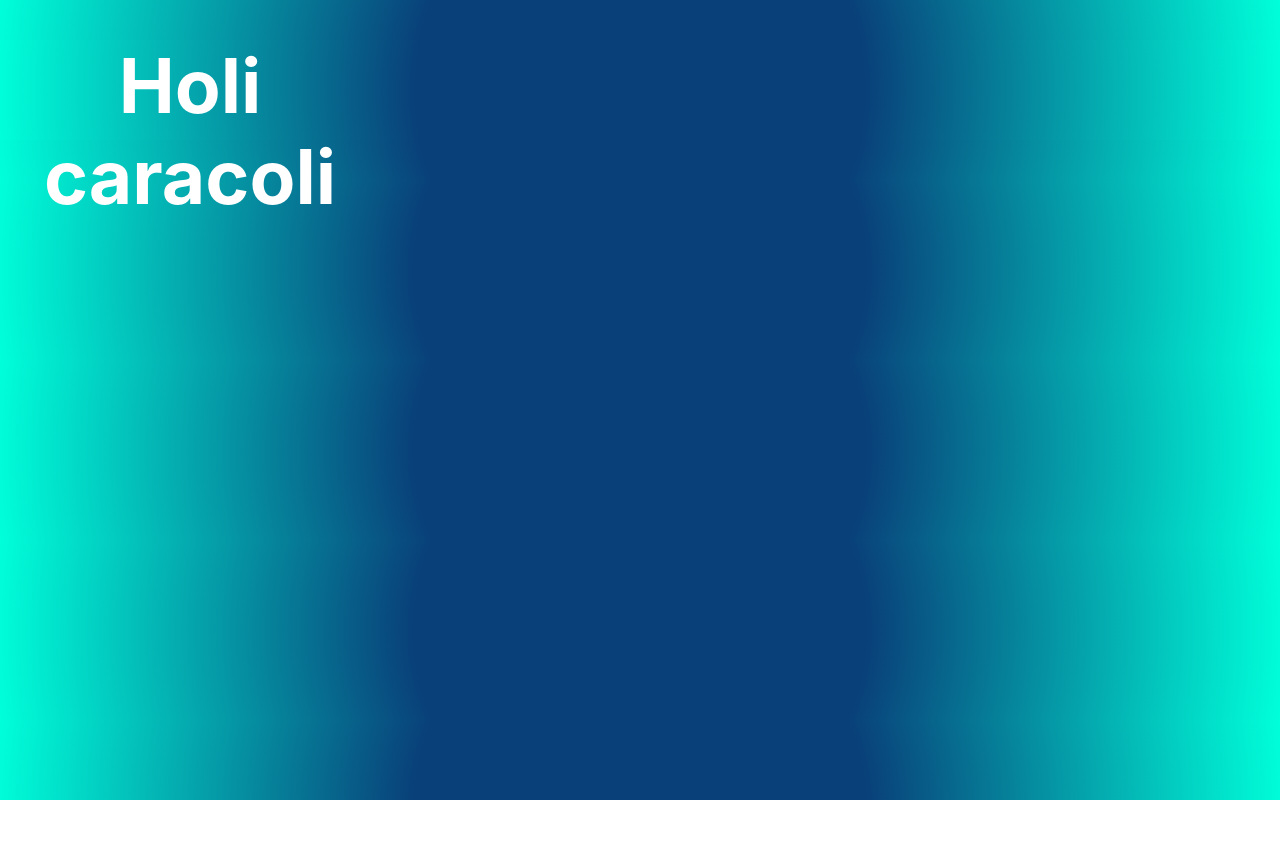
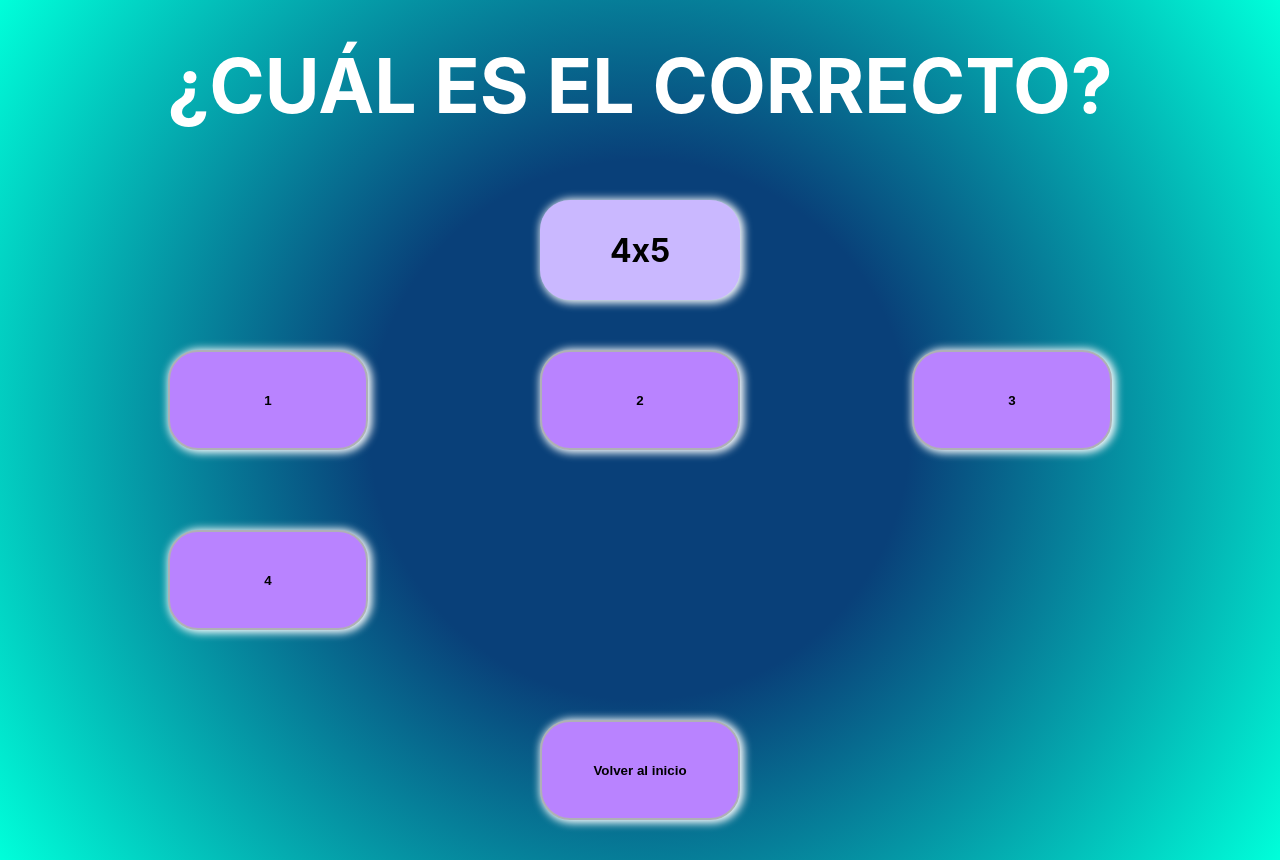
Before and after one commit to MariaJGuerrero/app-multiplicaciones, a React (Create React App) app: page /verdadero in a window 1280 px wide. Before the commit the page ends 800 px from the top, so only its background shows below. Built offline with nearby package versions, Linux system fonts and the light colour scheme.

Commit message:
creo boton inicio y añado contenido a componente verdadero

```diff
--- a/src/App.css
+++ b/src/App.css
@@ -27,7 +27,7 @@ html, body{
 .titulo{
   color: white;
   font-size: 75px;
-  width: 300px;
+  min-width: 300px;
   height: 100px;
   text-align: center;
   margin: 40px;
--- /dev/null
+++ b/src/componentes/boton-inicio.jsx
@@ -0,0 +1,10 @@
+
+function BotonInicio ({ texto }){
+    return(
+        <button className="boton boton-inicio">
+            {texto}
+        </button>
+    )
+}
+
+export default BotonInicio;
--- a/src/paginas/cuentoremas/cuentoremas.jsx
+++ b/src/paginas/cuentoremas/cuentoremas.jsx
@@ -1,5 +1,20 @@
+import React from "react";
+import { Link } from 'react-router-dom';
+import BotonInicio from "../../componentes/boton-inicio";
+
+
+
 function Cuentoremas() {
-    return <h1> Holi caracoli </h1>
+    return(
+        <div className="contenedor-principal-cuentoremas">
+            <h1>CUENTOREMAS </h1>
+
+            <Link to="/">
+                <BotonInicio
+                    texto='Volver al inicio' />
+            </Link>
+        </div>
+    )
 }
 
 export default Cuentoremas;
--- a/src/paginas/parejas/parejas.jsx
+++ b/src/paginas/parejas/parejas.jsx
@@ -1,5 +1,20 @@
+import React from "react";
+import { Link } from 'react-router-dom';
+import BotonInicio from "../../componentes/boton-inicio";
+
+
+
 function Parejas() {
-    return <h1> Holi caracoli </h1>
+    return (
+        <div className="contenedor-principal-parejas">
+            <h1> EMPAREJAMOS</h1>
+
+            <Link to="/">
+                <BotonInicio
+                    texto='Volver al inicio' />
+            </Link>
+        </div>
+    )
 }
 
 export default Parejas;
--- a/src/paginas/repaso/repaso.css
+++ b/src/paginas/repaso/repaso.css
@@ -5,20 +5,11 @@
 
 .contenedor-Repaso{
     display: flex;
-    justify-content: center;
-    align-items: center;
     flex-wrap: wrap;
     flex-direction: column;
 }
 
-h1{
-  color: white;
-  font-size: 75px;
-  width: 300px;
-  height: 100px;
-  text-align: center;
-  margin: 40px;
-}
+
 
 .menu-botons{
    width: 80%;
@@ -26,6 +17,8 @@ h1{
    justify-content: space-between;
    flex-wrap: wrap;
    margin: 10px;
+   justify-self: center;
+   align-self: center;
 }
 
 .tabla-boton{
@@ -57,6 +50,8 @@ h1{
     box-shadow: 2px 1px 8px 2px white;
     display: flex;
     flex-direction: column;
+    justify-self: center;
+    align-self: center;
 }
 
 .contenedor-fila-tabla{
@@ -95,7 +90,11 @@ h1{
 }
 
 .contenedor-evaluacion-mal{
+    color: red;
+}
 
-    color: red;
-
+.boton-inicio{
+    display: flex;
+    justify-self: flex-start;
+    align-self: flex-start;
 }
--- a/src/paginas/repaso/repaso.jsx
+++ b/src/paginas/repaso/repaso.jsx
@@ -2,6 +2,8 @@ import React from "react";
 import TablaInput from "../../componentes/tabla-input";
 import './repaso.css'
 import { useState } from "react";
+import BotonInicio from "../../componentes/boton-inicio";
+import { Link } from 'react-router-dom';
 
 
 
@@ -18,7 +20,7 @@ function Repaso (){
     return(
         <>
             <div className="contenedor-Repaso">
-                <h1>REPASO</h1>
+                <h1 className="titulo">REPASO</h1>
                 <div className="menu-botons">
                     {tablas.map( (numeroTabla) => <button className="tabla-boton" onClick={ () => setNumeroTablaElegido(numeroTabla) }>Tabla {numeroTabla}</button> )}
 
@@ -29,6 +31,10 @@ function Repaso (){
 
                 </div>
 
+            <Link to="/">
+                <BotonInicio
+                    texto='Volver al inicio' />
+            </Link>
 
             </div>
 
--- a/src/paginas/verdadero/verdadero.css
+++ b/src/paginas/verdadero/verdadero.css
@@ -0,0 +1,32 @@
+.contenedor-principal-verdadero{
+    display: flex;
+    flex-wrap: wrap;
+    flex-direction: column;
+    justify-content: center;
+    align-items: center;
+}
+
+
+.contenedor-operacion{
+    margin-top: 20px;
+    width: 200px;
+    min-height: 100px;
+    background-color: #CAB8FF;
+    box-shadow: 2px 1px 8px 2px white;
+    display: flex;
+    justify-content: center;
+    align-items: center;
+    font-weight: bolder;
+    font-size: 2em;
+    border-radius: 30px;
+}
+
+.contenedor-opciones-resultado{
+    width: 80%;
+    display: flex;
+    justify-content: space-between;
+    flex-wrap: wrap;
+    margin: 10px;
+    justify-self: center;
+    align-self: center;
+}
--- a/src/paginas/verdadero/verdadero.jsx
+++ b/src/paginas/verdadero/verdadero.jsx
@@ -1,5 +1,28 @@
+import React from "react";
+import { Link } from 'react-router-dom';
+import BotonInicio from "../../componentes/boton-inicio";
+import './verdadero.css'
+
+
+const opcionesResultados = [1, 2, 3, 4]
+
 function Verdadero() {
-    return <h1> Holi caracoli </h1>
+    return (
+        <div className="contenedor-principal-verdadero">
+            <h1 className="titulo"> ¿CUÁL ES EL CORRECTO? </h1>
+            <div className="contenedor-operacion">
+                <p>4x5</p>
+            </div>
+            <div className="contenedor-opciones-resultado">
+                {opcionesResultados.map((opcion) => <button className="boton">{opcion}</button>)}
+            </div>
+            <Link to="/">
+                <BotonInicio
+                    texto='Volver al inicio' />
+            </Link>
+        </div>
+
+    )
 }
 
 export default Verdadero;
```
